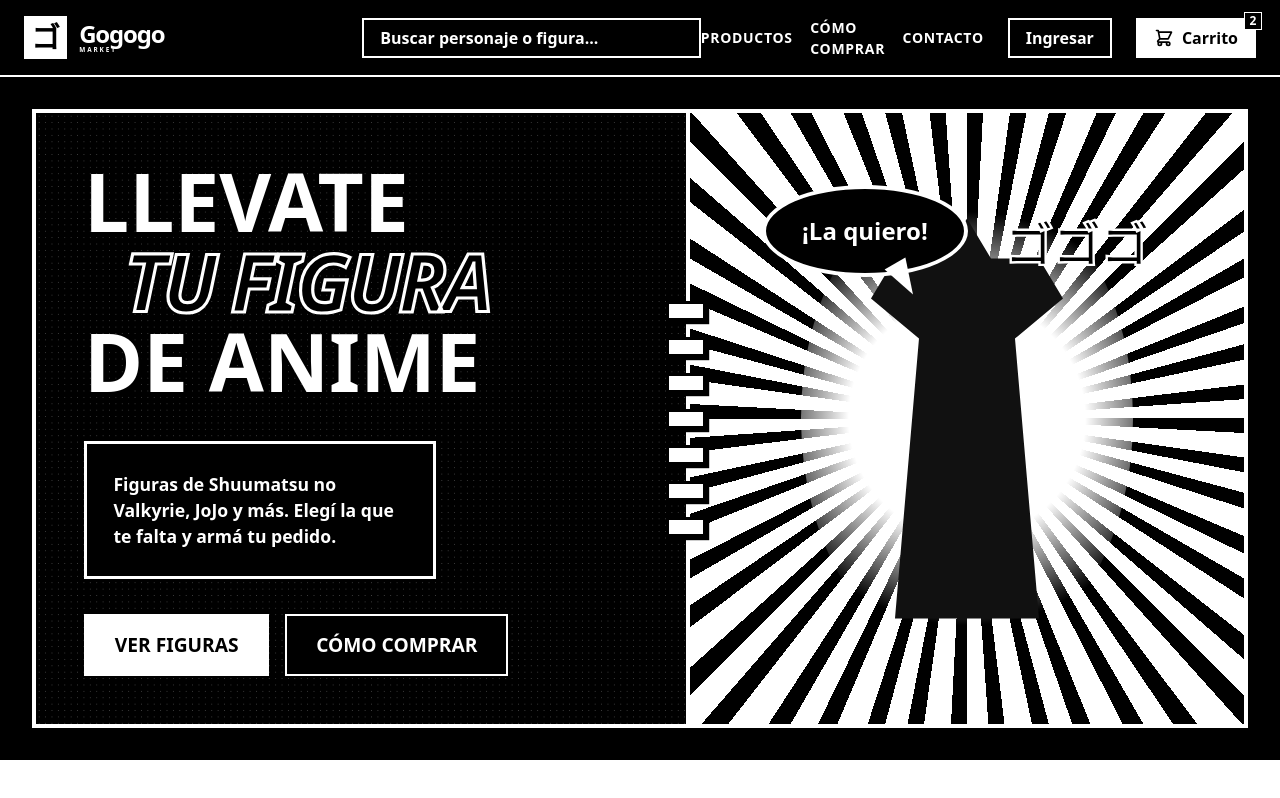
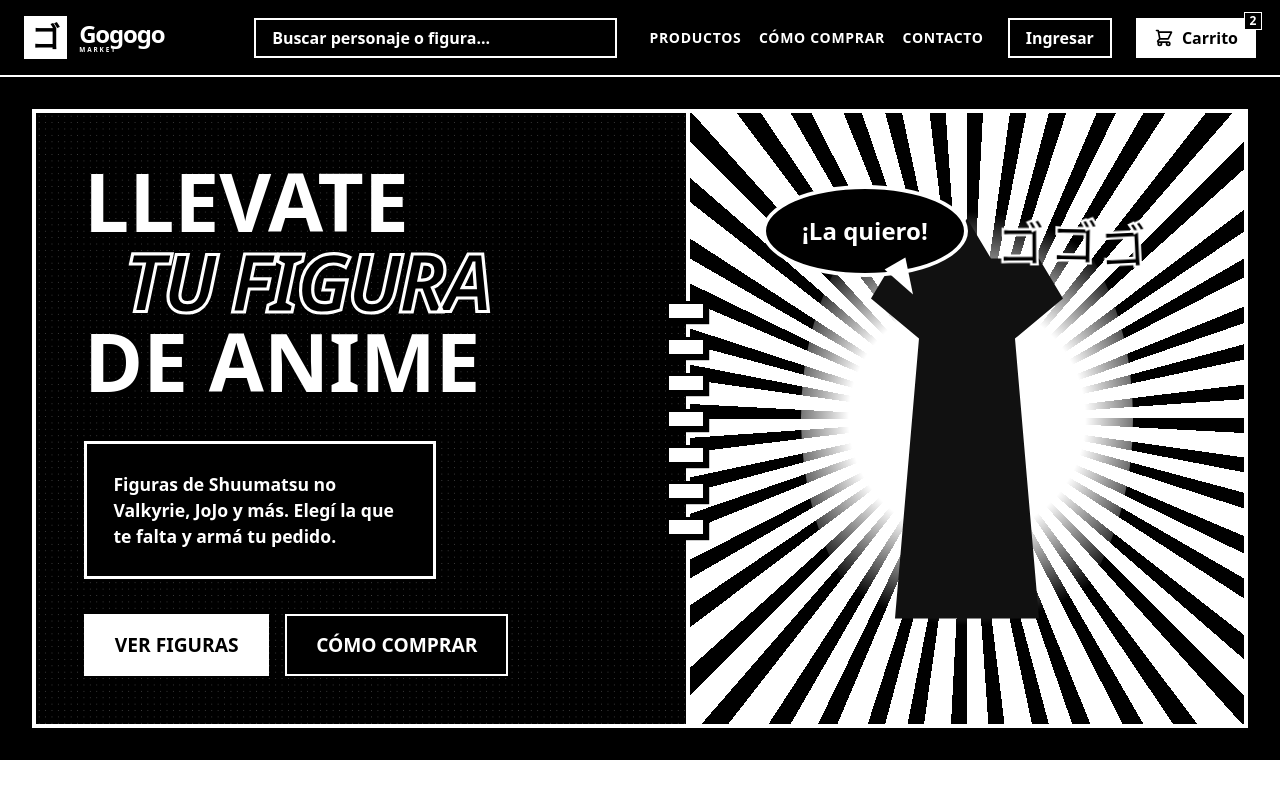
Before and after one commit to rodriguezfrancisco/TPO-APIS-FRONTEND, a React (Vite) app in the folder marketplace/: page / in a window 1280 px wide. Built offline with nearby package versions, Linux system fonts and the light colour scheme; no server answers.

Commit message:
vibracion en el banner inicial. Ajuste en la navbar

```diff
--- a/marketplace/src/components/HomeBanner.css
+++ b/marketplace/src/components/HomeBanner.css
@@ -210,6 +210,30 @@
     color: black;
     -webkit-text-stroke: 0.05em white;
     z-index: 10;
+    display: flex;
+    gap: 0.08em;
+}
+
+.comic-symbols span {
+    display: inline-block;
+    animation: menacing-rumble 0.25s infinite ease-in-out;
+}
+
+/* Desfasamos cada letra para que vibren de forma independiente */
+.comic-symbols span:nth-child(2) {
+    animation-delay: 0.08s;
+}
+
+.comic-symbols span:nth-child(3) {
+    animation-delay: 0.16s;
+}
+
+@keyframes menacing-rumble {
+    0%   { transform: translate(0, 0) rotate(0deg); }
+    25%  { transform: translate(-0.04em, 0.05em) rotate(-3deg); }
+    50%  { transform: translate(0.05em, -0.03em) rotate(2deg); }
+    75%  { transform: translate(-0.03em, -0.05em) rotate(-1deg); }
+    100% { transform: translate(0, 0) rotate(0deg); }
 }
 
 /* =========================================
--- a/marketplace/src/components/HomeBanner.jsx
+++ b/marketplace/src/components/HomeBanner.jsx
@@ -69,7 +69,9 @@ const HomeBanner = () => {
 
                     {/* Símbolos decorativos (ゴゴゴ) */}
                     <div className="comic-symbols">
-                        ゴゴゴ
+                        <span>ゴ</span>
+                        <span>ゴ</span>
+                        <span>ゴ</span>
                     </div>
 
                     {/* Imagen del producto de la BD */}
--- a/marketplace/src/components/Navbar.css
+++ b/marketplace/src/components/Navbar.css
@@ -9,23 +9,33 @@
 
 /* ---------- Contenedor general ---------- */
 
-/* Barra horizontal con línea blanca abajo como separador */
+/* Contenedor Principal */
 .custom-navbar {
     padding: 1em 1.5em;
     border-bottom: 0.15em solid white;
     display: flex;
     justify-content: space-between;
     align-items: center;
+    gap: 2em; /* Garantiza separación mínima entre el buscador y los links */
     width: 100%;
 }
 
-/* Cada sección (logo / buscador / links) toma el mismo ancho:
-   así el buscador queda centrado de verdad, sin importar
-   cuánto ocupen el logo y los links */
+/* Divisiones de la barra: le damos menos ancho vacío al logo y más a la botonera */
 .nav-section {
-    flex: 1;
     display: flex;
     align-items: center;
+}
+.justify-start {
+    flex: 0.6;
+    justify-content: flex-start;
+}
+.justify-center {
+    flex: 1.1;
+    justify-content: center;
+}
+.justify-end {
+    flex: 1.3;
+    justify-content: flex-end;
 }
 
 /* Utilidades para alinear el contenido de cada sección */
@@ -122,13 +132,15 @@
     letter-spacing: 0.05em;    /* separa un poco las letras para que se lean mejor en mayúscula */
 }
 
-/* Al pasar el mouse aparece un subrayado grueso y separado del texto */
+.nav-link {
+    white-space: nowrap;
+}
+
 .nav-link:hover {
     text-decoration: underline;
     text-underline-offset: 0.3em;
     text-decoration-thickness: 0.15em;
 }
-
 
 /* ---------- Botón de sesión (Ingresar / Cerrar sesión) ---------- */
 
```
